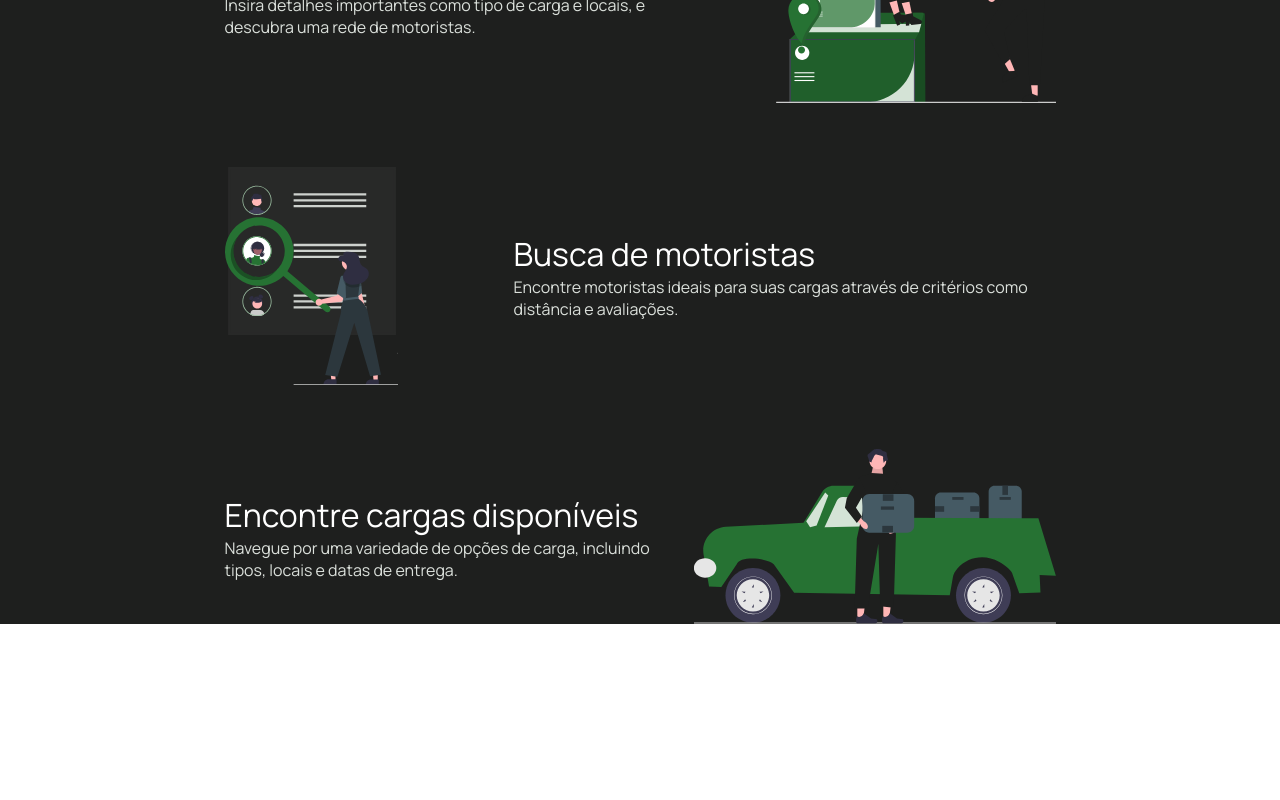
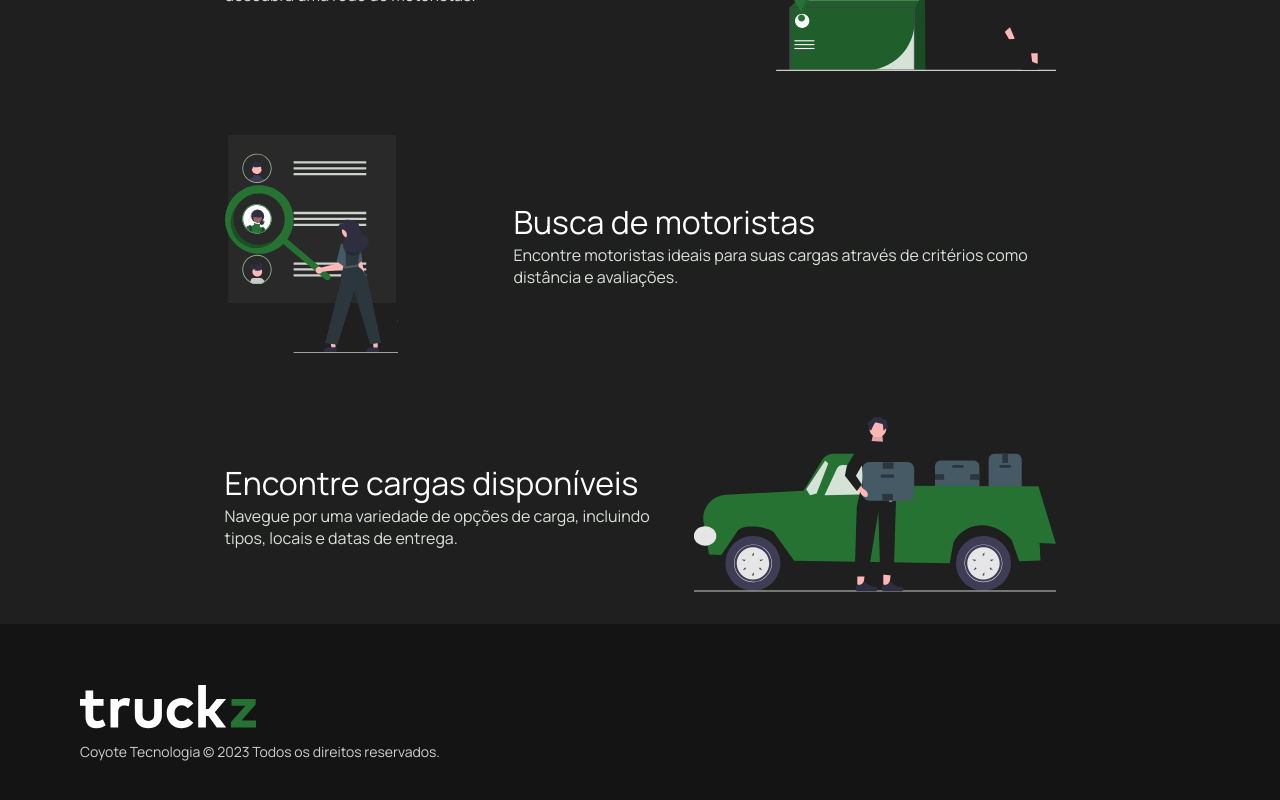
Before and after one commit to coyotetec/truckz-lp, a React (Vite) app: page / in a window 1280 px wide. Shown: the part 2136-2936 px from the top of the page. Before the commit the page ends 2760 px from the top, so only its background shows below. Built offline with nearby package versions, Linux system fonts and the light colour scheme.

Commit message:
feat(Footer/Section): implements and style

```diff
--- a/src/App.tsx
+++ b/src/App.tsx
@@ -7,6 +7,7 @@ import { Features } from './components/Features';
 import mainTheme from './styles/themes/mainTheme';
 import { GlobalStyles } from './styles/GlobalStyles';
 import { ThemeProvider } from 'styled-components';
+import { Footer } from './components/Footer';
 
 function App() {
   return (
@@ -17,6 +18,7 @@ function App() {
         <Simplify />
         <Download />
         <Features />
+        <Footer />
         <GlobalStyles />
       </ThemeProvider>
     </>
--- a/src/components/Features/index.tsx
+++ b/src/components/Features/index.tsx
@@ -19,10 +19,16 @@ export function Features() {
               descubra uma rede de motoristas.
             </p>
           </div>
-          <img src={feature1} alt="" />
+          <img
+            src={feature1}
+            alt="Ilustração de pessoas carregando caixas com localização"
+          />
         </Feature>
         <Feature widthText="33.875rem">
-          <img src={feature2} alt="" />
+          <img
+            src={feature2}
+            alt="Ilustração de mulher buscando um perfil ideal de motorista"
+          />
           <div>
             <h2>Busca de motoristas</h2>
             <p>
@@ -39,7 +45,7 @@ export function Features() {
               locais e datas de entrega.
             </p>
           </div>
-          <img src={feature3} alt="" />
+          <img src={feature3} alt="Motorista carregando caixas no carro" />
         </Feature>
       </Content>
     </Container>
--- a/src/components/Features/style.ts
+++ b/src/components/Features/style.ts
@@ -8,6 +8,7 @@ export const Container = styled.section`
   height: 101vh;
   justify-content: flex-end;
   padding-top: 6rem;
+  padding-bottom: 2rem;
 `;
 
 export const Content = styled.div`
--- /dev/null
+++ b/src/components/Footer/index.tsx
@@ -0,0 +1,14 @@
+import { Container, Content } from './style';
+
+import logo from '../../assets/logo.svg';
+
+export function Footer() {
+  return (
+    <Container>
+      <Content>
+        <img src={logo} alt="Logo do truckz" />
+        <p>Coyote Tecnologia © 2023 Todos os direitos reservados.</p>
+      </Content>
+    </Container>
+  );
+}
--- /dev/null
+++ b/src/components/Footer/style.ts
@@ -0,0 +1,22 @@
+import styled from 'styled-components';
+
+export const Container = styled.footer`
+  background-color: ${({ theme }) => theme.colors.black[600]};
+  display: flex;
+  flex-direction: column;
+  justify-content: center;
+  height: 12.375rem;
+`;
+
+export const Content = styled.div`
+  margin: 0 auto;
+  max-width: 70rem;
+  width: 100%;
+
+  p {
+    color: ${({ theme }) => theme.colors.white[400]};
+    font-size: 0.875rem;
+    font-weight: 100;
+    padding-top: 0.5rem;
+  }
+`;
```
